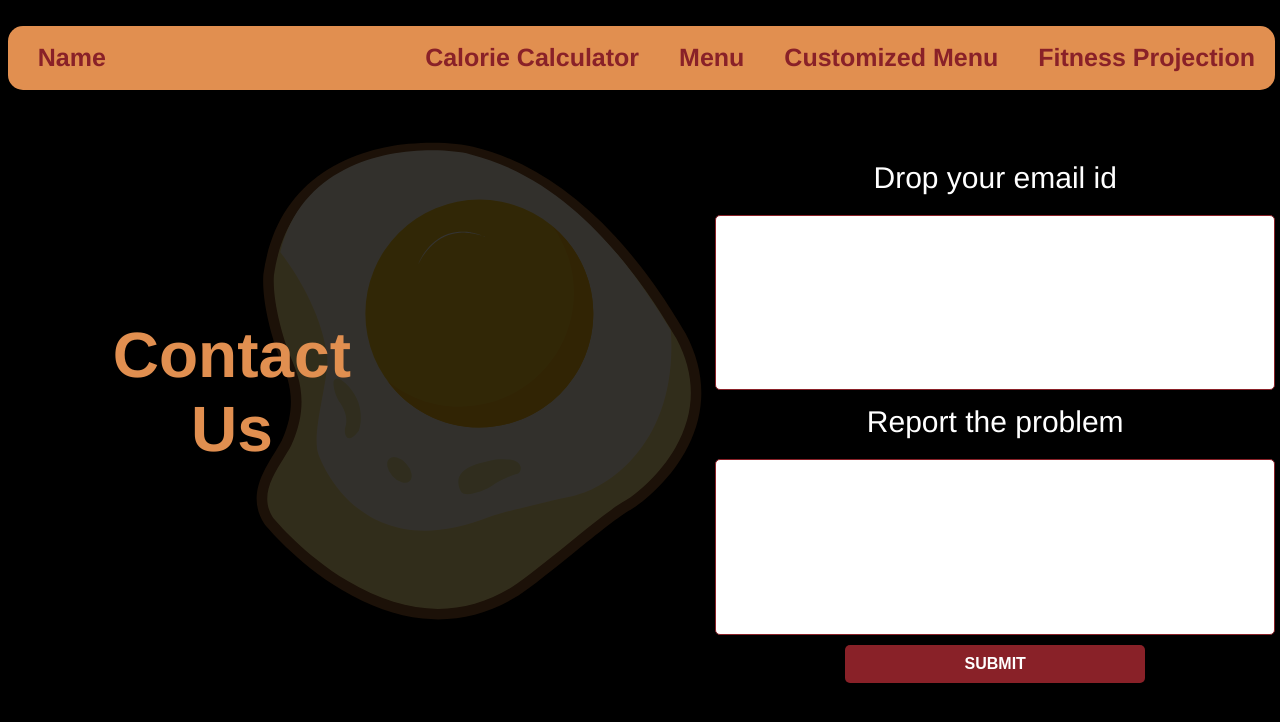
After one commit to krishivpan/ctrlhackdel, a Flask app: template templates/contact-us.html in a window 1280 px wide. The commit adds this page. Shown: the top 722 px of the page. Run offline with Flask 2, Linux system fonts and the light colour scheme; the template is opened without the code that fills it, so the values that code supplies are empty.

Commit message:
hahaha
hahaa

```diff
--- /dev/null
+++ b/templates/contact-us.css
@@ -0,0 +1,135 @@
+body {
+    background-color: black;
+    color: #e18f50;
+    display: flex;
+    margin-top: 2%;
+    margin-left: 1%;
+    margin-right: 1%;
+    margin-bottom: 0%;
+    font-family: Helvetica;
+}
+
+a {
+    text-decoration: none;
+    color: #892128;
+}
+
+.navbar{
+    background-color: #e18f50;
+    color: #892128;
+    width: 95vw;
+    height: 5vw;
+    display: flex;
+    align-items: center;
+    justify-content: space-between;
+    width: 99%;
+    margin-left: -5px;
+    position: absolute;
+    font-size: 25px;
+    border-radius: 15px;
+    font-weight: bold;
+    z-index: 2;
+}
+
+.nav-item {
+    padding: 10px 20px;
+}
+
+.navtools{
+    list-style-type: none;
+    padding: 0;
+    display: flex;
+}
+
+.title {
+    margin-left: 30px;
+}
+
+.egg, img{
+    align-self: center;
+    height: 85%;
+    width: 80%;
+    opacity: 45%;
+    margin-top: -8%;
+    margin-left: -5vw;
+    margin-right: 0%;
+    margin-bottom: -10%;
+    z-index: 1;
+}
+header{
+    z-index: 3;
+    text-align: center;
+    font-size: 32px;
+    padding-top: 250px;
+    padding-left: 100px;
+}
+
+#login {
+    background: none;
+    margin-top: 110px;
+    margin-left: -30%;
+    padding: 20px;
+    width: 300px;
+    display: flex;
+    flex-direction: column;
+    justify-content: flex-start;
+    align-items: center;
+}
+
+#login h1 {
+    font-size: 1.5em;
+    margin-bottom: 20px;
+    color: #e18f50
+}
+
+#login input[type="text"],
+#login input[type="password"] {
+    width: 42vw;
+    height: 12vw;
+    padding: 10px;
+    margin-top: 10px;
+    margin-bottom: 10px;
+    border: 1px solid #892128;
+    border-radius: 5px;
+    font-size: 1em;
+    text-align: left;
+}
+
+#login input[type="text"]::placeholder,
+#login input[type="password"]::placeholder {
+    color: white;
+    text-align: left;
+}
+#login button[type="submit"] {
+    width: 100%;
+    padding: 10px;
+    background-color: #892128;
+    color: white;
+    font-size: 1em;
+    font-weight: bold;
+    border: none;
+    border-radius: 5px;
+    cursor: pointer;
+}
+
+#login button[type="submit"]:hover {
+    background-color: #c44237;
+}
+
+#login p {
+    color: white;
+    font-size: 30px;
+    text-align: center;
+    margin: 10px 0;
+    margin-top: 5px;
+}
+
+#login a {
+    color: #e18f50;
+    text-decoration: none;
+    font-size: 0.9em;
+}
+
+#login a:hover {
+    text-decoration: underline;
+}
--- /dev/null
+++ b/templates/contact-us.html
@@ -0,0 +1,42 @@
+<!DOCTYPE html>
+<html lang="en">
+
+<head>
+  <meta charset="UTF-8">
+  <meta name="viewport" content="width=device-width, initial-scale=1.0">
+  <title>**</title>
+  <link rel="stylesheet" type="text/css" href="contact-us.css" title="style" />
+</head>
+
+<body>
+  <header><h1>Contact Us</h1></header>
+  <nav class="navbar" style="position: absolute;">
+    <div class="title"><a href="homepage.html">Na<span>m</span>e</a></div>
+    <ul class="navtools">
+      <li class="nav-item base first"><a href="calorie-calculator.html">Calorie Calculator</a></li>
+      <li class="nav-item"><a href="menu.html">Menu</a></li>
+      <li class="nav-item"><a href="cmenu.html">Customized Menu</a></li>
+      <li class="nav-item last"><a href="ffc.html">Fitness Projection</a></li>
+    </ul>
+  </nav>
+  <div class="egg"><img src="egg-svgrepo-com (1).svg" alt="egg"></div>
+  <div>
+    <form id="login">
+      <p>Drop your email id</p>
+        <div>
+            <label for="username"></label>
+            <input type="text" id="username" placeholder="enter" required>
+        </div>
+        <p>Report the problem</p>
+        <div>
+            <label for="password"></label>
+            <input type="password" id="password" placeholder="enter" required>
+        </div>
+
+        <button type="submit">SUBMIT</button>
+
+    </form>
+  </div>
+</body>
+
+</html>
--- a/templates/register.html
+++ b/templates/register.html
@@ -16,7 +16,7 @@
     <li class="nav-item"><a href="Features.html">Features</a></li>
     <li class="nav-item"><a href="vision.html">Mission</a></li>
     <li class="nav-item"><a href="team.html">Meet the Team</a></li>
-    <li class="nav-item last"><a href="help-desk.html">Contact Us</a></li>
+    <li class="nav-item last"><a href="contact-us.html">Contact Us</a></li>
   </ul>
 </nav>
 <div class="egg"><img src="egg-svgrepo-com (1).svg" alt="egg"></div>
```
Also changed, not shown: static/register.css (deleted, +0 -120 lines), templates/login.html (+20 -16 lines), registerpage.html (deleted), static/egg.png (deleted), static/help-desk.css (deleted), templates/cmenu.html (added), templates/ffc.html (added), templates/help-desk.html (deleted), templates/menu.html (added).
